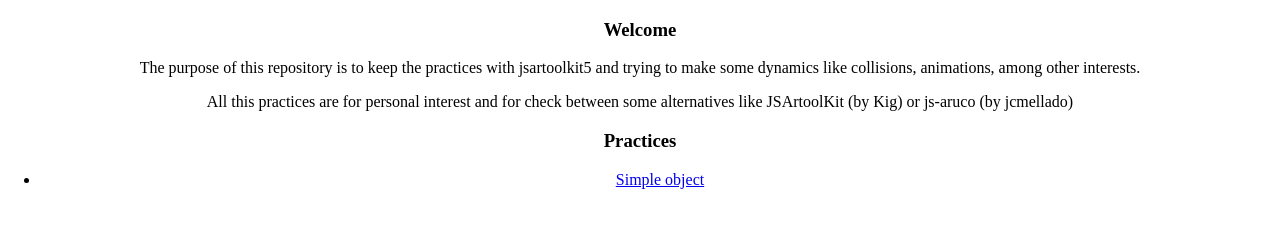
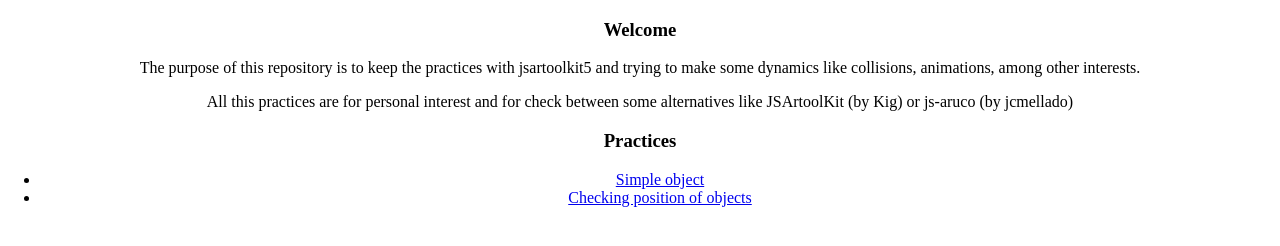
Before and after one commit to fernandosg/lab-of-jsartoolkit, a plain HTML site: page index.html in a window 1280 px wide. Drawn offline with Linux system fonts and the light colour scheme.

Commit message:
Added link

```diff
--- a/index.html
+++ b/index.html
@@ -30,6 +30,7 @@
     <h3>Practices</h3>
     <ul>
       <li><a href="./examples/simple_object.html">Simple object</a></li>
+      <li><a href="./examples/checking_position_object.html">Checking position of objects</a></li>
     </ul>
   </section>
 </body>
```
